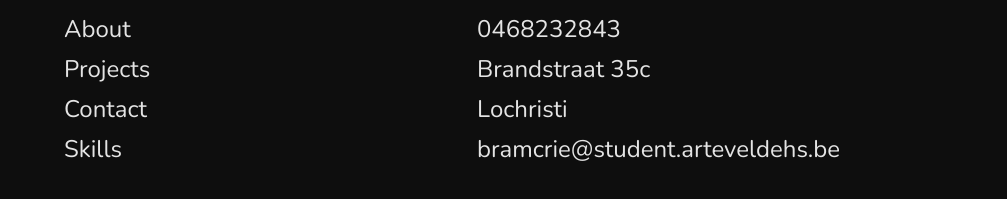
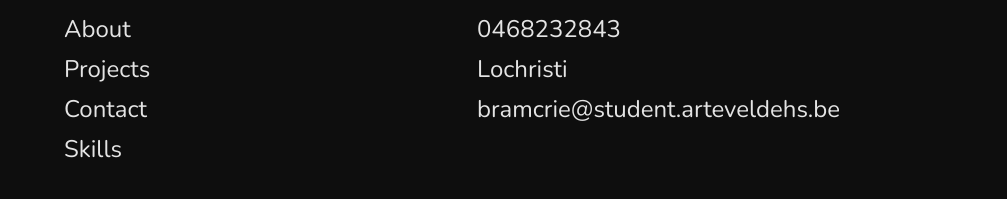
Before and after one commit to pgm-bramcriel/portfolio, a website with bundled scripts: page index.html in a window 1280 px wide. Shown: the part 6689-6888 px from the top of the page, 0-1007 px from the left. Built offline with nearby package versions, Linux system fonts and the light colour scheme; animation ran at ten frames a second.

Commit message:
small fix

```diff
--- a/index.html
+++ b/index.html
@@ -305,7 +305,6 @@
                 <h3><span class="prefix">#</span>Contact</h3>
                 <ul>
                     <li><a href="tel:+3204523254">0468232843</a></li>
-                    <li>Brandstraat 35c</li>
                     <li>Lochristi</li>
                     <li><a href="mailto:bramcrie@student.arteveldehs.be">bramcrie@student.arteveldehs.be</a></li>
                 </ul>
```
